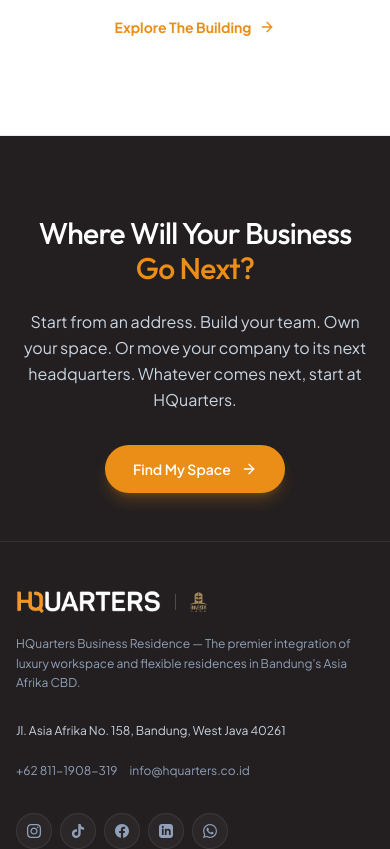
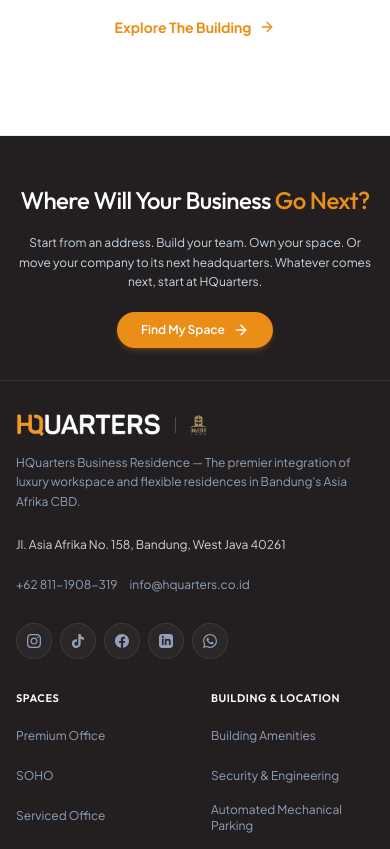
Before and after one commit to drepradhit/hquarters, a React (Vite) app in the folder hquarters-en/: page / in a window 390 px wide. Shown: the part 6900-7749 px from the top of the page. Built offline with nearby package versions, Linux system fonts and the light colour scheme; no server answers.

Commit message:
style: refine and compact CTA and footer sizing and padding

```diff
--- a/hquarters-en/src/components/CTA.jsx
+++ b/hquarters-en/src/components/CTA.jsx
@@ -29,7 +29,7 @@ export default function CTA({
   return (
     <section
       id="contact"
-      className="pt-20 sm:pt-28 pb-12 sm:pb-16 bg-[#231F20] text-white text-center relative overflow-hidden"
+      className="pt-12 sm:pt-16 pb-8 sm:pb-10 bg-[#231F20] text-white text-center relative overflow-hidden"
     >
       <div className="max-w-[1440px] mx-auto px-4 sm:px-6 lg:px-8 relative z-10">
 
@@ -38,29 +38,28 @@ export default function CTA({
           whileInView={{ opacity: 1, y: 0 }}
           viewport={{ once: true }}
           transition={{ duration: 0.5 }}
-          className="max-w-4xl mx-auto space-y-6"
+          className="max-w-3xl mx-auto space-y-4"
         >
 
-          <h2 className="text-3xl sm:text-5xl lg:text-[52px] font-medium font-heading tracking-tight leading-[1.15] text-white">
-            <span>{activeTitlePrefix}</span>
-            {activeTitlePrefix && activeTitleHighlight && <br />}
+          <h2 className="text-2xl sm:text-3xl md:text-4xl font-medium font-heading tracking-tight leading-snug text-white">
+            <span>{activeTitlePrefix}</span>{' '}
             <span className="text-[#EA8E18] font-medium">{activeTitleHighlight}</span>
           </h2>
 
 
           {activeDescription && (
-            <p className="text-slate-300 text-base sm:text-lg leading-relaxed max-w-2xl mx-auto font-normal">
+            <p className="text-slate-300 text-xs sm:text-sm leading-relaxed max-w-lg mx-auto font-normal">
               {activeDescription}
             </p>
           )}
 
 
           {activeButtonText && (
-            <div className="pt-2 sm:pt-4">
+            <div className="pt-1 sm:pt-2">
               <button
                 id="btn-cta-action"
                 onClick={handleClick}
-                className="px-7 sm:px-9 py-3.5 sm:py-4 rounded-full bg-[#EA8E18] hover:bg-[#d88010] text-white font-semibold text-sm sm:text-base shadow-lg shadow-[#EA8E18]/25 hover:scale-105 active:scale-95 transition-all duration-200 cursor-pointer inline-flex items-center justify-center gap-2.5 group shrink-0"
+                className="px-6 sm:px-7 py-2.5 sm:py-3 rounded-full bg-[#EA8E18] hover:bg-[#d88010] text-white font-semibold text-xs sm:text-sm shadow-md shadow-[#EA8E18]/20 hover:scale-105 active:scale-95 transition-all duration-200 cursor-pointer inline-flex items-center justify-center gap-2 group shrink-0"
               >
                 <span>{activeButtonText}</span>
                 <ArrowRight className="w-4 h-4 group-hover:translate-x-1 transition-transform" />
--- a/hquarters-en/src/components/Footer.jsx
+++ b/hquarters-en/src/components/Footer.jsx
@@ -20,14 +20,14 @@ export default function Footer({ setCurrentPage }) {
   };
 
   return (
-    <footer className="bg-[#231F20] text-slate-400 text-xs border-t border-white/[0.08] pt-12 sm:pt-14 pb-14 sm:pb-12 pb-[max(3.5rem,env(safe-area-inset-bottom,3.5rem))]">
-      <div className="max-w-[1440px] mx-auto px-4 sm:px-6 lg:px-8 space-y-10 sm:space-y-12">
+    <footer className="bg-[#231F20] text-slate-400 text-xs border-t border-white/[0.08] pt-8 sm:pt-10 pb-8 sm:pb-8 pb-[max(2rem,env(safe-area-inset-bottom,2rem))]">
+      <div className="max-w-[1440px] mx-auto px-4 sm:px-6 lg:px-8 space-y-6 sm:space-y-8">
 
         {/* Main Layout: Proportional 12-column grid */}
-        <div className="grid grid-cols-1 lg:grid-cols-12 gap-10 lg:gap-12">
+        <div className="grid grid-cols-1 lg:grid-cols-12 gap-8 lg:gap-10">
 
           {/* Brand & Contact Column */}
-          <div className="lg:col-span-5 space-y-5">
+          <div className="lg:col-span-5 space-y-4">
             <div className="flex items-center gap-3.5 flex-wrap">
               <button
                 id="btn-footer-logo-home"
@@ -257,7 +257,7 @@ export default function Footer({ setCurrentPage }) {
         </div>
 
         {/* Bottom Bar: clean, balanced & minimal */}
-        <div className="pt-8 border-t border-white/[0.06] flex flex-col sm:flex-row items-center justify-between gap-3 text-[11px] text-slate-500 font-light">
+        <div className="pt-6 border-t border-white/[0.06] flex flex-col sm:flex-row items-center justify-between gap-3 text-[11px] text-slate-500 font-light">
           <span>© {new Date().getFullYear()} HQuarters Business Residence. All rights reserved.</span>
           <span className="hidden sm:inline">Asia Afrika CBD, Bandung, Indonesia</span>
         </div>
```
Also changed, not shown: 2 other files (tests, documents, lock files or other folders).
